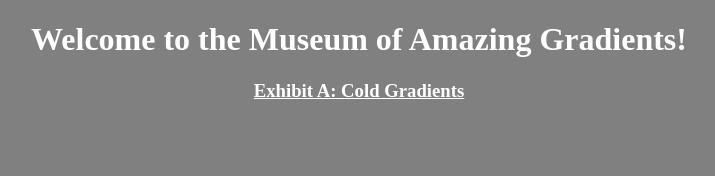
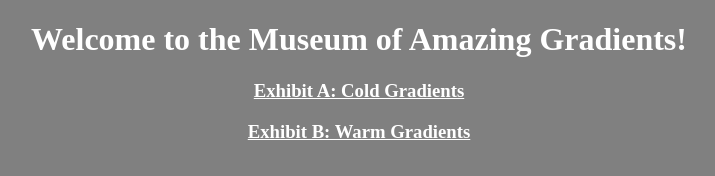
Before and after one commit to GlorgGlockenspiel/gradient-museum, a plain HTML site: page index.html in a window 1280 px wide. Shown: the whole page, without its empty margins (281-996 px from the left). Drawn offline with Linux system fonts and the light colour scheme.

Commit message:
Update index.html

```diff
--- a/index.html
+++ b/index.html
@@ -10,5 +10,6 @@
   Welcome to the Museum of Amazing Gradients!
 </h1>
 <h3><a href="cold.html">Exhibit A: Cold Gradients</a></h3>
+    <h3><a href="warm.html">Exhibit B: Warm Gradients</a></h3>
   </body>
 </html>
```
